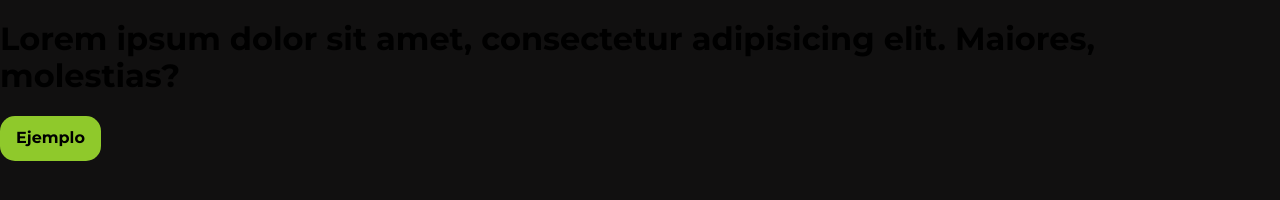
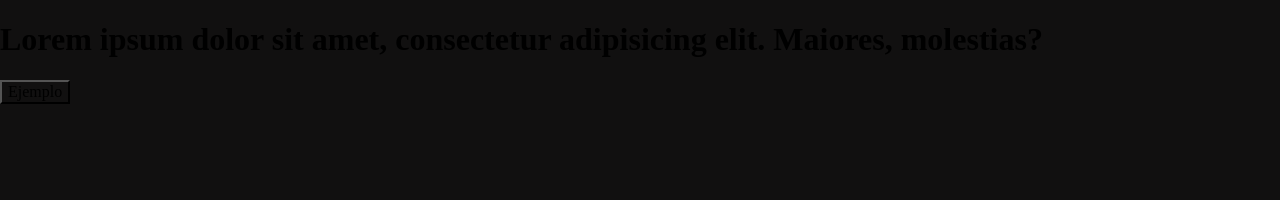
Before and after one commit to 01candanedo/DS4_ProyectoFinal, a plain HTML site: page index.html in a window 1280 px wide. Drawn offline with Linux system fonts and the light colour scheme.

Commit message:
reestructuracion

```diff
--- a/index.html
+++ b/index.html
@@ -4,9 +4,7 @@
     <meta charset="UTF-8" />
     <meta http-equiv="X-UA-Compatible" content="IE=edge" />
     <meta name="viewport" content="width=device-width, initial-scale=1.0" />
-    <link rel="stylesheet" href="./view/css/standard/normalize.css" />
-    <link rel="stylesheet" href="./view/css/component/buttons.css" />
-    <link rel="stylesheet" href="./view/css/component/fonts.css">
+    <link rel="stylesheet" href="view/css/normalize.css" />
     <link rel="preconnect" href="https://fonts.googleapis.com" />
     <link rel="preconnect" href="https://fonts.gstatic.com" crossorigin />
     <link
--- a/view/css/component/buttons.css
+++ /dev/null
@@ -1,30 +0,0 @@
-:root {
-  --color-button-custom: #8fc92b;
-  --color-button-hover-custom: #a2ff00;
-  --color-button-click-custom: #507e00;
-}
-
-.boton-custom {
-  background-color: var(--color-button-custom);
-  color: black;
-  text-decoration: none;
-  font-weight: bold;
-  padding: 13px;
-  padding-left: 16px;
-  padding-right: 16px;
-  border-radius: 15px;
-  border-style: none;
-  transition: 0.3s;
-}
-
-.boton-custom:hover {
-  background-color: var(--color-button-hover-custom);
-  cursor: pointer;
-  padding-left: 25px;
-  padding-right: 25px;
-}
-
-.boton-custom:active {
-  background-color: var(--color-button-click-custom);
-  transition: 0.2s;
-}
--- a/view/css/component/fonts.css
+++ /dev/null
@@ -1,8 +0,0 @@
-:root{
-    --fuente-custom-1: 'Montserrat', sans-serif;
-    --fuente-custom-2:  system-ui, -apple-system, BlinkMacSystemFont, 'Segoe UI', Roboto, Oxygen, Ubuntu, Cantarell, 'Open Sans', 'Helvetica Neue', sans-serif;
-}
-
-*{
-    font-family: var(--fuente-custom-1);
-}
```
Also changed, not shown: view/css/normalize.css.
